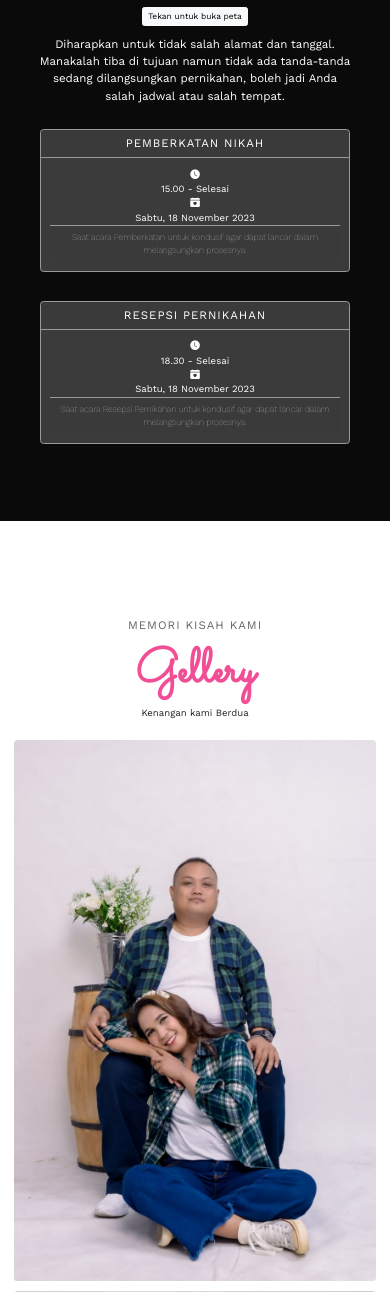
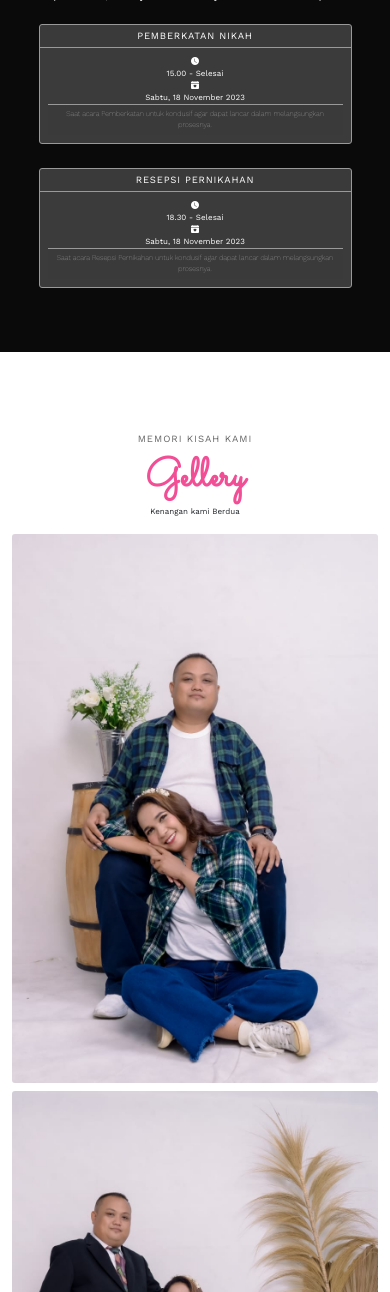
Before and after one commit to BryanFlava/HendyIndry_Wedding, a PHP site: page / in a window 390 px wide. Shown: the part 2529-3821 px from the top of the page. Run offline with PHP 8.4, Linux system fonts and the light colour scheme; some libraries are stand-ins or nearby versions.

Commit message:
update/display-font-laptop-dan-penambahan-gelar

```diff
--- a/css/style.css
+++ b/css/style.css
@@ -251,7 +251,7 @@ body{
 /* laptop */
 @media (max-width: 992px){
     html{
-        font-size: 75%;
+        font-size: 65%;
     }
     .simply-countdown>.simply-section{
         padding: 70px;
@@ -324,7 +324,7 @@ footer a{
 /* media phone */
 @media (max-width: 576px){
     html{
-    font-size: 60%;
+    font-size: 50%;
     }
     .simply-countdown>.simply-section{
         padding: 30px;
--- a/index.html
+++ b/index.html
@@ -74,7 +74,7 @@
                 <div class="col-lg-6">
                     <div class="row">
                         <div class="col-8 text-end">
-                            <h3>Hendy Samperura., S.Kep., Ns.</h3>
+                            <h3>Hendy Samperura, S.Kep, Ns.</h3>
                             <p>Hendy</p>
                             <p>Putra pertama dari <br> Bpk. Yakobus Samperura, S.Sos, MM. <br> dan <br> Ibu. Yuli Kulle</p>
                         </div>
```
